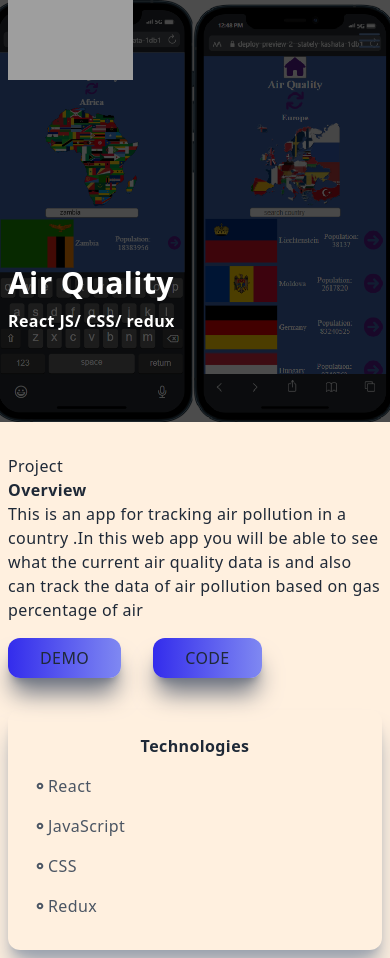
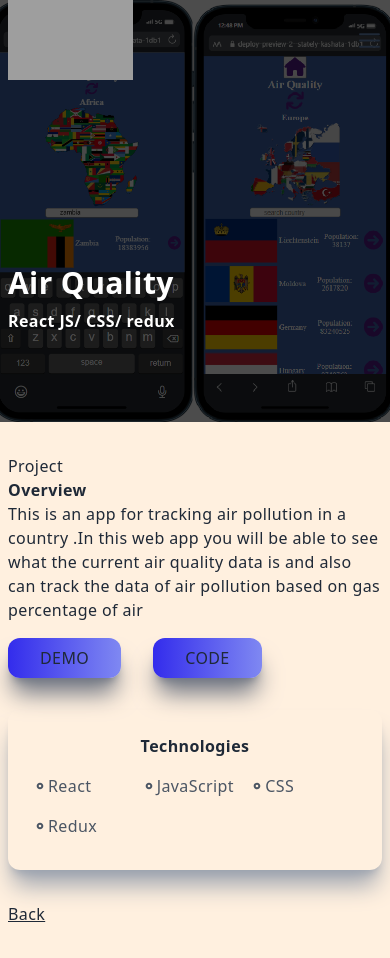
Before and after one commit to Mutalenic/my_personal_portfolio, a Next.js app: page /airquality in a window 390 px wide. After the commit the page ends 934 px from the top, so only its background shows below. Built offline with nearby package versions, Linux system fonts and the light colour scheme; grey boxes are pictures that could not be loaded.

Commit message:
Add back link and update airquality page

```diff
--- a/pages/airquality.jsx
+++ b/pages/airquality.jsx
@@ -1,4 +1,5 @@
 import Image from "next/image";
+import Link from "next/link";
 import React from "react";
 import {RiRadioButtonFill} from "react-icons/ri";
 import airqualityImg from "../public/assets/projects/airquality.png";
@@ -35,7 +36,7 @@ function airquality() {
         <div className="col-span-4 md:col-span-1 shadow-xl shadow-gray-400 rounded-xl p-4">
             <div className="p-2">
                 <p className="text-center font-bold pb-2">Technologies</p>
-                <div>
+                <div className="grid grid-cols-3 md:grid-cols-1">
                     <p className="text-gray-600 py-2 flex items-center">
                         <RiRadioButtonFill className="p-1"/> React
                     </p>
@@ -52,7 +53,8 @@ function airquality() {
             </div>
 
         </div>
-
+        <Link href="/#work">
+            <p className="underline cursor-pointer">Back</p></Link>
       </div>
     </div>
   );
```
